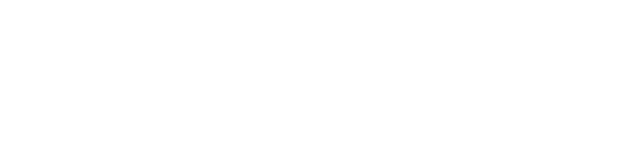
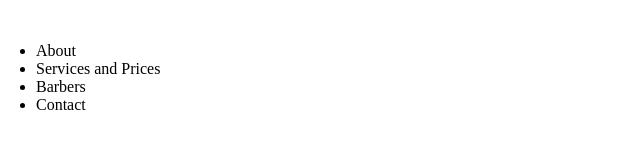
Before and after one commit to lesjohnpaul/Tutorial, a plain HTML site: page html-css001/index.html in a window 1280 px wide. Shown: the full height of the page, 12-640 px from the left. Drawn offline with Linux system fonts and the light colour scheme.

Commit message:
index update2

```diff
--- a/html-css001/index.html
+++ b/html-css001/index.html
@@ -7,6 +7,31 @@
     </head>
 
 <body>
+    <!--Header Section -->
+    <header>
+        <nav>
+            <a href="/">
+                <img src="/images/Logo.svg" alt="" />    <!--relative path -->
+            </a>
+
+            <ul>
+                <li>About</li>
+                <li>Services and Prices</li>
+                <li>Barbers</li>
+                <li>Contact</li>
+            </ul>
+        </nav>
+    </header>
+
+        <!--Main Section -->
+    <main>
+
+    </main>
+
+    <footer>
+
+
+    </footer>
 
 </body>
 </html>
```
